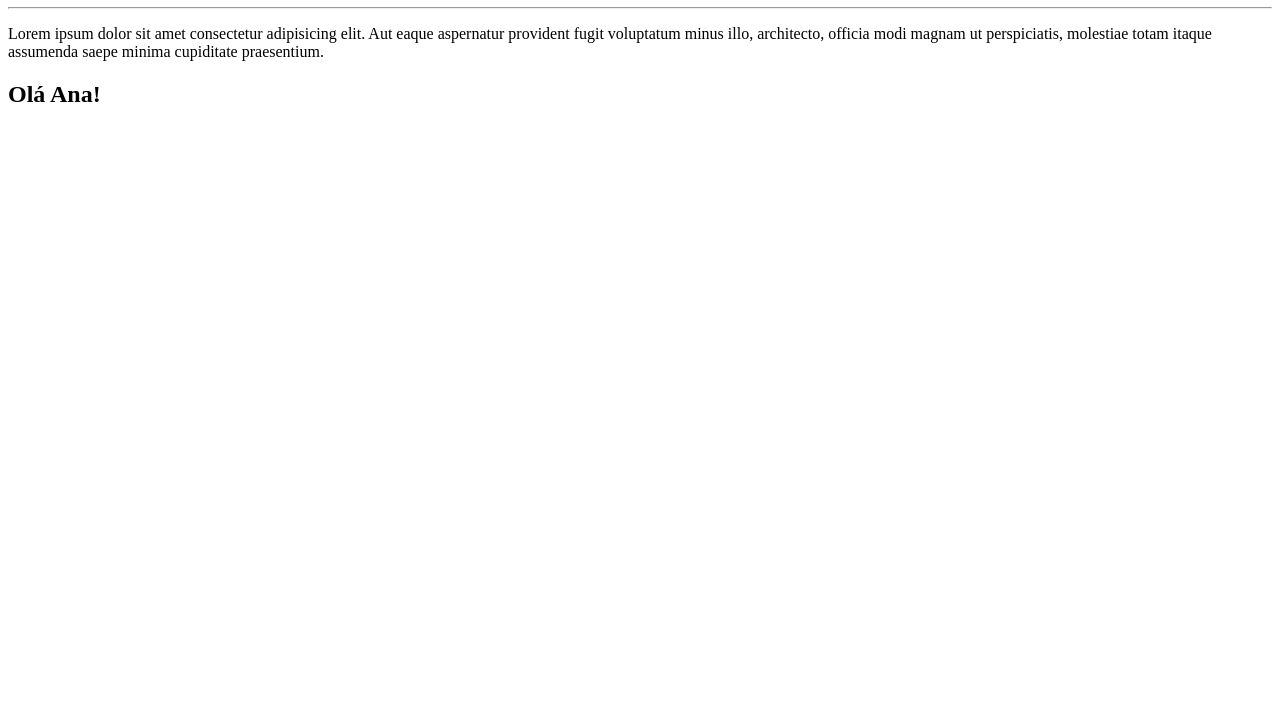
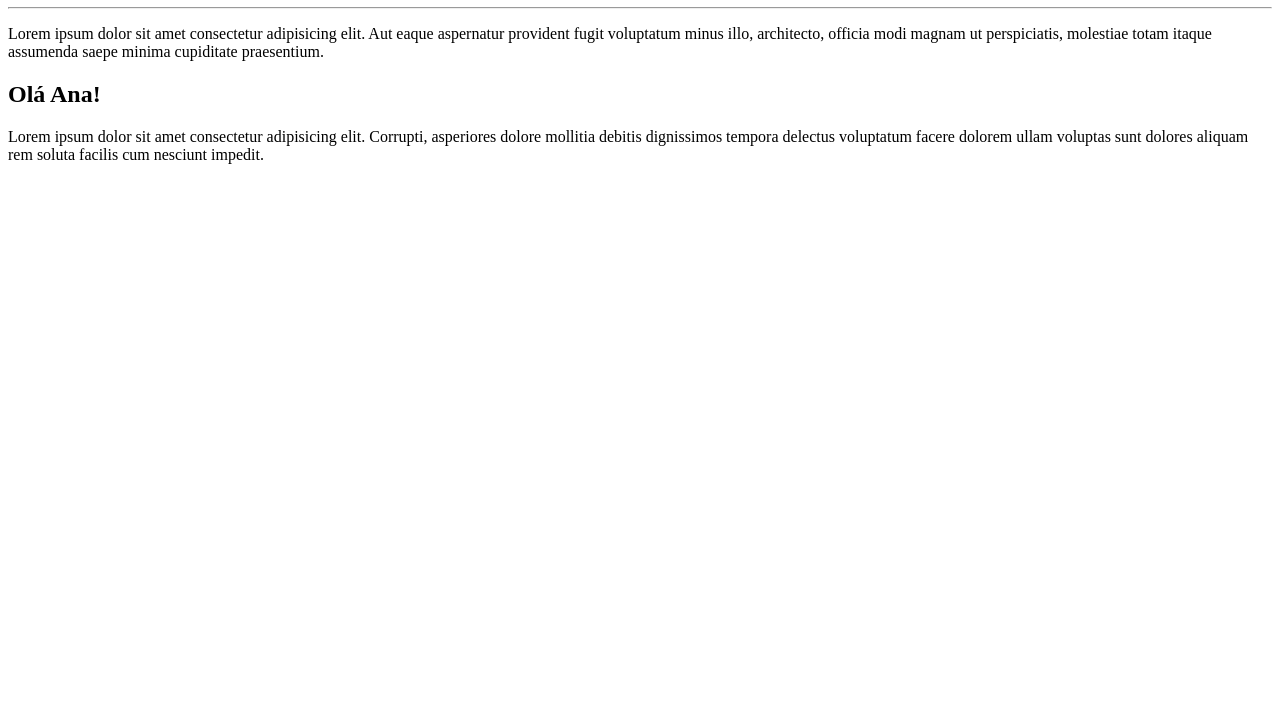
Before and after one commit to analicebds/Ola-mundo, a plain HTML site: page site-exemplo/index.html in a window 1280 px wide. Shown: the part 73-800 px from the top of the page. Drawn offline with Linux system fonts and the light colour scheme.

Commit message:
Adicionei um paragrafo

```diff
--- a/site-exemplo/index.html
+++ b/site-exemplo/index.html
@@ -10,5 +10,6 @@
     <hr>
     <p>Lorem ipsum dolor sit amet consectetur adipisicing elit. Aut eaque aspernatur provident fugit voluptatum minus illo, architecto, officia modi magnam ut perspiciatis, molestiae totam itaque assumenda saepe minima cupiditate praesentium.</p>
     <h2>Olá Ana!</h2>
+    <p>Lorem ipsum dolor sit amet consectetur adipisicing elit. Corrupti, asperiores dolore mollitia debitis dignissimos tempora delectus voluptatum facere dolorem ullam voluptas sunt dolores aliquam rem soluta facilis cum nesciunt impedit.</p>
 </body>
 </html>
```
